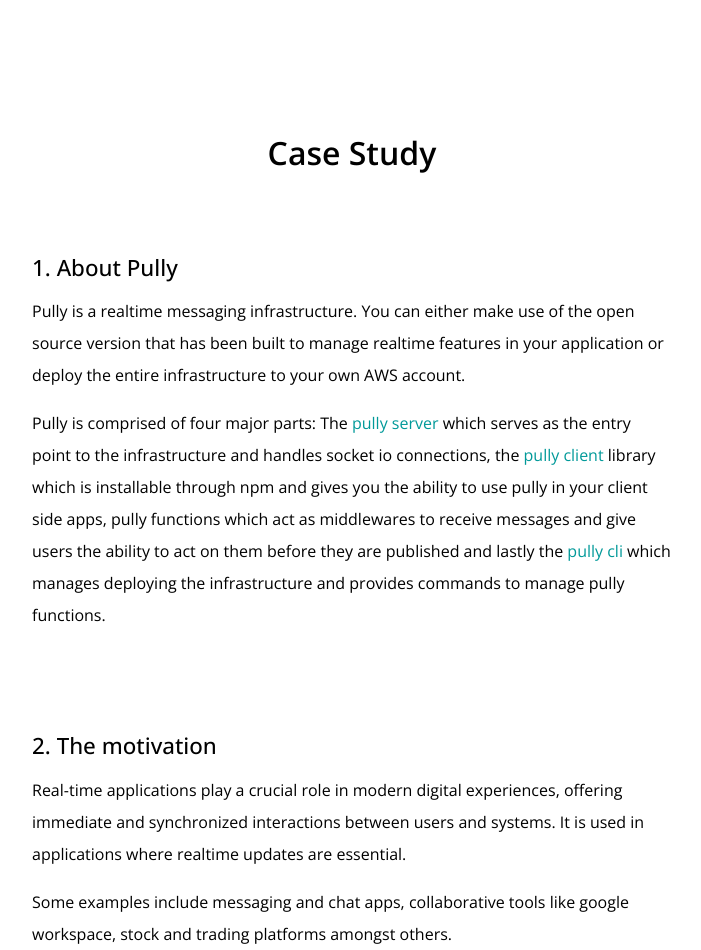
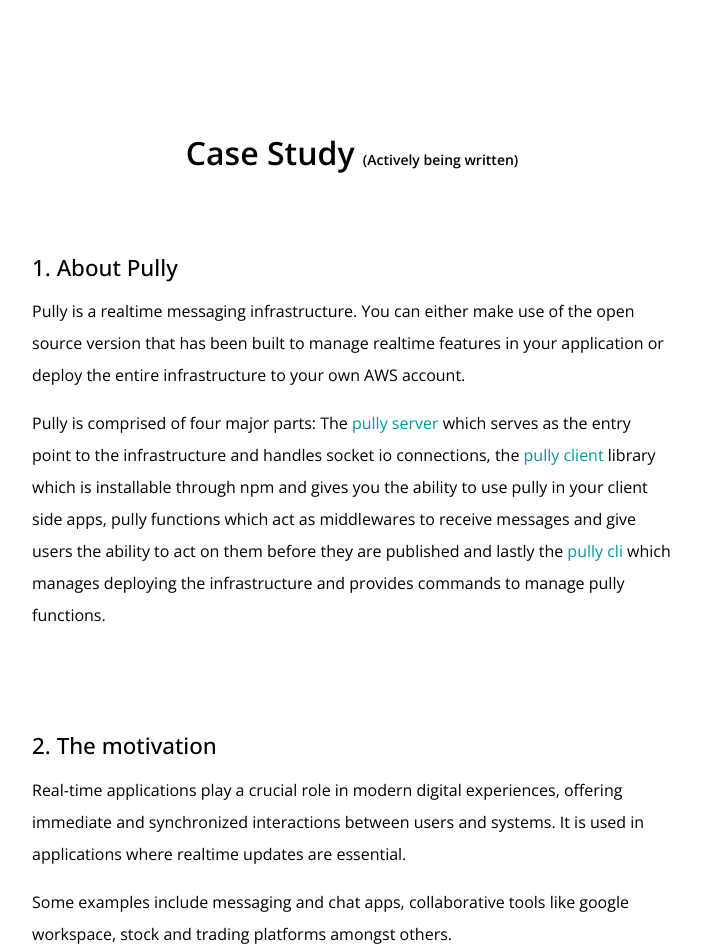
Before and after one commit to Pully-Infra/pully-landing, a plain HTML site: page index.html in a window 1280 px wide. Shown: the part 760-1710 px from the top of the page, without its empty margins (288-989 px from the left). Drawn offline with nearby package versions, Linux system fonts and the light colour scheme.

Commit message:
add notice that case study is still being written

```diff
--- a/index.html
+++ b/index.html
@@ -88,7 +88,7 @@
                 </ul>
             </aside>
             <div id="case-main" class="case-main container-fluid">
-                <h3>Case Study</h3>
+                <h3>Case Study <span style="font-size: 0.875rem;">(Actively being written)</span></h3>
                 <div id="case-1">
                     <h4>1. About Pully</h4>
                     <p>Pully is a realtime messaging infrastructure. You can either make use of the open source version
```
